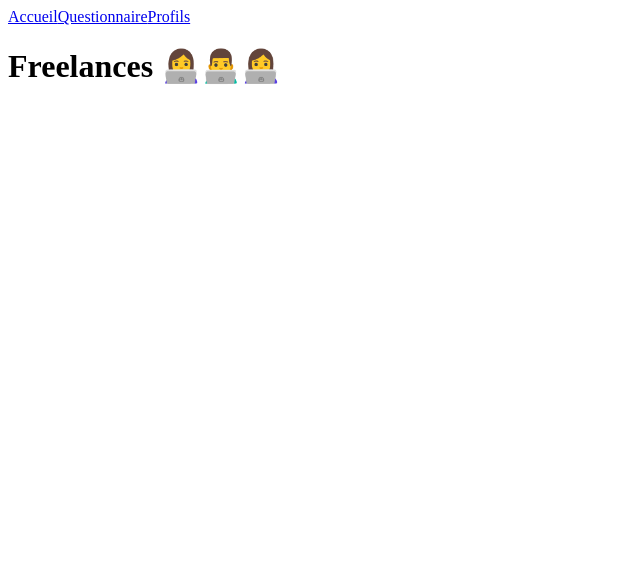
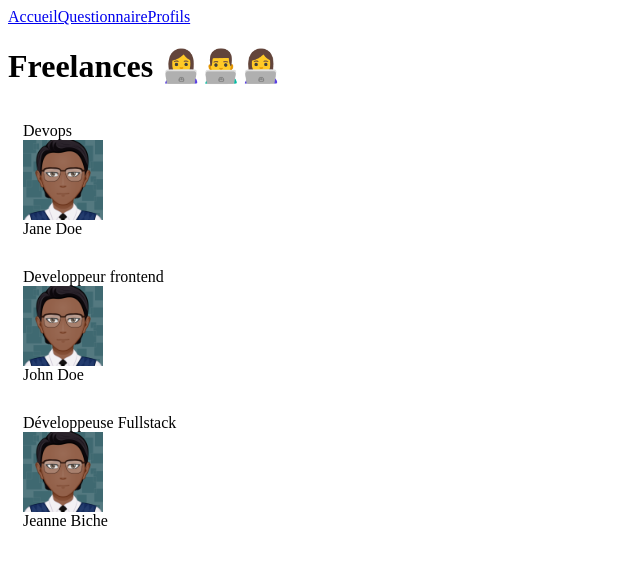
Before and after one commit to FANO-OFFICIAL/shiny-agency-web-site, a React (Create React App) app: page /freelances in a window 1280 px wide. Shown: the top 564 px of the page, without its empty margins (0-640 px from the left). Built offline with nearby package versions, Linux system fonts and the light colour scheme.

Commit message:
sécuriser votre composant  Card  à l'aide des propTypes

```diff
--- /dev/null
+++ b/src/components/Card/index.jsx
@@ -0,0 +1,19 @@
+import PropTypes from "prop-types";
+
+function Card({ label, title, picture }) {
+  return (
+    <div style={{ display: "flex", flexDirection: "column", padding: 15 }}>
+      <span>{label}</span>
+      <img src={picture} alt="freelance" height={80} width={80} />
+      <span>{title}</span>
+    </div>
+  );
+}
+
+Card.propTypes = {
+  label: PropTypes.string,
+  title: PropTypes.string,
+  picture: PropTypes.string,
+};
+
+export default Card;
--- a/src/pages/Freelances/index.jsx
+++ b/src/pages/Freelances/index.jsx
@@ -1,7 +1,38 @@
+import DefaultPicture from "../../assets/profile.png";
+import Card from "../../components/Card";
+
+const freelanceProfiles = [
+  {
+    name: "Jane Doe",
+    jobTitle: "Devops",
+    picture: DefaultPicture,
+  },
+
+  {
+    name: "John Doe",
+    jobTitle: "Developpeur frontend",
+    picture: DefaultPicture,
+  },
+
+  {
+    name: "Jeanne Biche",
+    jobTitle: "Développeuse Fullstack",
+    picture: DefaultPicture,
+  },
+];
+
 function Freelances() {
   return (
     <div>
       <h1>Freelances 👩‍💻👨‍💻👩‍💻</h1>
+      {freelanceProfiles.map((profile, index) => (
+        <Card
+          key={`${profile.name}-${index}`}
+          label={profile.jobTitle}
+          picture={profile.picture}
+          title={profile.name}
+        />
+      ))}
     </div>
   );
 }
```
Also changed, not shown: src/assets/profile.png (added), 1 other file (tests, documents, lock files or other folders).
